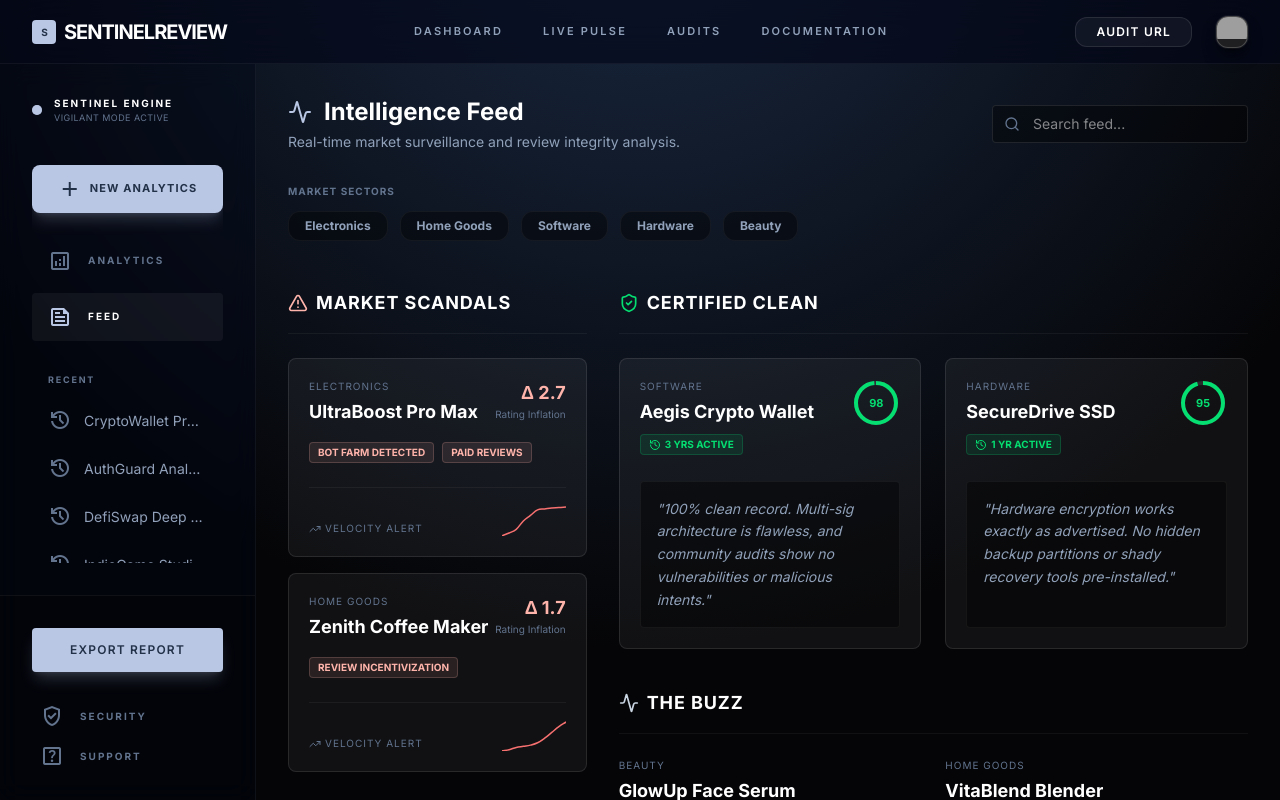
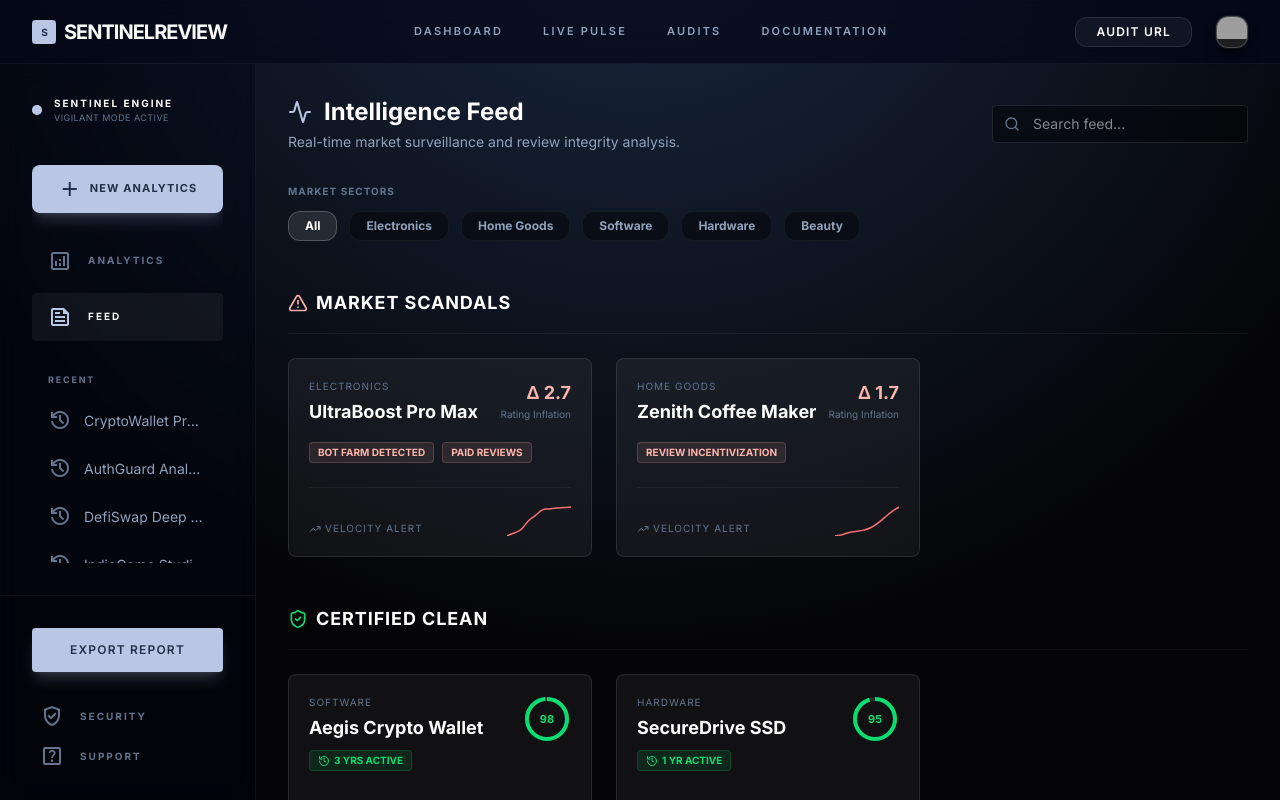
Before and after one commit to SPB-6814/Odeyssey_CodeX, a Next.js app: page /feed in a window 1280 px wide. Shown: the top 800 px of the page. Built offline with nearby package versions, Linux system fonts and the light colour scheme; grey boxes are pictures that could not be loaded.

Commit message:
feed fixed

```diff
--- a/src/app/feed/page.tsx
+++ b/src/app/feed/page.tsx
@@ -172,29 +172,42 @@ const Sparkline = ({ data, color }: { data: number[], color: string }) => {
 };
 
 export default function FeedPage() {
-  const [recentCategories, setRecentCategories] = useState<string[]>([]);
+  const [selectedCategories, setSelectedCategories] = useState<string[]>([]);
   const [isClient, setIsClient] = useState(false);
 
   useEffect(() => {
     setIsClient(true);
-    const saved = localStorage.getItem('recentCategories');
+    const saved = localStorage.getItem('feedSelectedCategories');
     if (saved) {
-      setRecentCategories(JSON.parse(saved));
+      setSelectedCategories(JSON.parse(saved));
     }
   }, []);
 
   const handleCategoryClick = (category: string) => {
-    let newRecents = [category, ...recentCategories.filter(c => c !== category)].slice(0, 5);
-    setRecentCategories(newRecents);
-    localStorage.setItem('recentCategories', JSON.stringify(newRecents));
+    let newSelected: string[] = [];
+    if (category === 'all') {
+      newSelected = [];
+    } else {
+      if (selectedCategories.includes(category)) {
+        newSelected = selectedCategories.filter(c => c !== category);
+      } else {
+        newSelected = [...selectedCategories, category];
+      }
+    }
+    setSelectedCategories(newSelected);
+    localStorage.setItem('feedSelectedCategories', JSON.stringify(newSelected));
   };
 
   const allCategories = Array.from(new Set(mockData.map(d => d.category)));
 
   // Data subsets
-  const scandals = mockData.filter(d => (d.officialRating - d.adjustedRating) > 1.5);
-  const clean = mockData.filter(d => d.integrityScore > 90);
-  const others = mockData.filter(d => (d.officialRating - d.adjustedRating) <= 1.5 && d.integrityScore <= 90);
+  const activeData = selectedCategories.length > 0
+    ? mockData.filter(d => selectedCategories.includes(d.category))
+    : mockData;
+
+  const scandals = activeData.filter(d => (d.officialRating - d.adjustedRating) > 1.5);
+  const clean = activeData.filter(d => d.integrityScore > 90);
+  const others = activeData.filter(d => (d.officialRating - d.adjustedRating) <= 1.5 && d.integrityScore <= 90);
 
   const getCardProps = (id: string) => {
     return {
@@ -238,14 +251,24 @@ export default function FeedPage() {
       <div className="mb-10">
         <h3 className="text-[10px] uppercase tracking-widest text-slate-500 font-bold mb-3">Market Sectors</h3>
         <div className="flex gap-3 overflow-x-auto scrollbar-hide pb-2">
+          <button
+            onClick={() => handleCategoryClick('all')}
+            className={`px-4 py-1.5 rounded-full text-xs font-bold whitespace-nowrap transition-all border ${
+              selectedCategories.length === 0
+                ? 'bg-white/10 text-white border-white/20'
+                : 'bg-black/40 text-slate-400 border-white/5 hover:bg-white/5'
+            }`}
+          >
+            All
+          </button>
           {allCategories.map(cat => {
-            const isRecent = recentCategories.includes(cat);
+            const isSelected = selectedCategories.includes(cat);
             return (
               <button
                 key={cat}
                 onClick={() => handleCategoryClick(cat)}
                 className={`px-4 py-1.5 rounded-full text-xs font-bold whitespace-nowrap transition-all border ${
-                  isRecent
+                  isSelected
                     ? 'bg-white/10 text-white border-white/20'
                     : 'bg-black/40 text-slate-400 border-white/5 hover:bg-white/5'
                 }`}
@@ -257,17 +280,17 @@ export default function FeedPage() {
         </div>
       </div>
 
-      {/* LAYOUT GRID */}
-      <div className="grid grid-cols-1 xl:grid-cols-12 gap-8">
+      {/* SECTIONS */}
+      <div className="flex flex-col gap-12">
 
-        {/* LEFT COLUMN: Market Scandals */}
-        <div className="xl:col-span-4 flex flex-col gap-6">
+        {/* SECTION 1: Market Scandals */}
+        <section className="flex flex-col gap-6">
           <div className="flex items-center gap-2 border-b border-white/5 pb-4">
             <AlertTriangle className="text-error w-5 h-5" />
             <h2 className="text-lg font-bold text-white uppercase tracking-wider">Market Scandals</h2>
           </div>
 
-          <div className="flex flex-col gap-4">
+          <div className="grid grid-cols-1 md:grid-cols-2 xl:grid-cols-3 gap-6">
             {scandals.map(item => (
               <motion.div key={item.id} {...getCardProps(item.id)}>
                 <div className="flex justify-between items-start mb-4">
@@ -302,19 +325,16 @@ export default function FeedPage() {
               </motion.div>
             ))}
           </div>
-        </div>
+        </section>
 
-        {/* RIGHT COLUMN: Clean & Buzz */}
-        <div className="xl:col-span-8 flex flex-col gap-10">
-
-          {/* Certified Clean */}
-          <section>
-            <div className="flex items-center gap-2 border-b border-white/5 pb-4 mb-6">
+        {/* SECTION 2: Certified Clean */}
+        <section className="flex flex-col gap-6">
+          <div className="flex items-center gap-2 border-b border-white/5 pb-4">
             <ShieldCheck className="text-green-400 w-5 h-5" />
             <h2 className="text-lg font-bold text-white uppercase tracking-wider">Certified Clean</h2>
           </div>
 
-            <div className="grid grid-cols-1 md:grid-cols-2 gap-6">
+          <div className="grid grid-cols-1 md:grid-cols-2 xl:grid-cols-3 gap-6">
             {clean.map(item => (
                 <motion.div key={item.id} {...getCardProps(item.id)}>
                   <div className="flex justify-between items-start mb-6">
@@ -342,8 +362,8 @@ export default function FeedPage() {
                     </div>
                   </div>
 
-                  <div className="bg-black/40 rounded-lg p-4 mt-auto border border-white/5 relative flex-1">
-                    <p className="text-slate-400 italic text-sm relative z-10 leading-relaxed">
+                  <div className="mt-4 pt-4 border-t border-white/5 flex-1">
+                    <p className="text-slate-400 italic text-sm leading-relaxed">
                       "{item.humanConsensus}"
                     </p>
                   </div>
@@ -352,14 +372,14 @@ export default function FeedPage() {
             </div>
         </section>
 
-          {/* The Buzz (Masonry) */}
-          <section>
-            <div className="flex items-center gap-2 border-b border-white/5 pb-4 mb-6">
+        {/* SECTION 3: The Buzz */}
+        <section className="flex flex-col gap-6">
+          <div className="flex items-center gap-2 border-b border-white/5 pb-4">
             <Activity className="text-slate-300 w-5 h-5" />
             <h2 className="text-lg font-bold text-white uppercase tracking-wider">The Buzz</h2>
           </div>
 
-            <div className="columns-1 md:columns-2 gap-6 space-y-6">
+          <div className="columns-1 md:columns-2 xl:columns-3 gap-6 space-y-6">
             {others.map(item => (
                 <motion.div key={item.id} {...getCardProps(item.id)} className="break-inside-avoid">
                   <div className="mb-4">
@@ -392,8 +412,6 @@ export default function FeedPage() {
             ))}
           </div>
         </section>
-
-        </div>
       </div>
     </main>
   );
--- a/src/app/globals.css
+++ b/src/app/globals.css
@@ -77,7 +77,6 @@
     background-color: var(--color-background);
     color: var(--color-on-background);
     font-family: 'Inter', sans-serif;
-    background-image: radial-gradient(circle at 50% -20%, #1a2a44 0%, #050507 70%);
   }
 }
 
--- a/src/app/layout.tsx
+++ b/src/app/layout.tsx
@@ -25,6 +25,10 @@ export default function RootLayout({
         <link href="https://fonts.googleapis.com/css2?family=Material+Symbols+Outlined:wght,FILL@100..700,0..1&display=swap" rel="stylesheet" />
       </head>
       <body className="bg-background text-on-background min-h-screen flex flex-col selection:bg-primary selection:text-on-primary">
+        {/* Fixed Background */}
+        <div className="fixed inset-0 bg-[radial-gradient(circle_at_50%_-20%,#1a2a44_0%,#050507_70%)] z-[-2]"></div>
+
+        {/* Grid Overlay */}
         <div className="fixed inset-0 grid-overlay pointer-events-none opacity-20 z-[-1]"></div>
 
         {/* TopAppBar */}
```
Also changed, not shown: 1 other file (tests, documents, lock files or other folders). Lines whose indentation alone changed are shown as unchanged.
